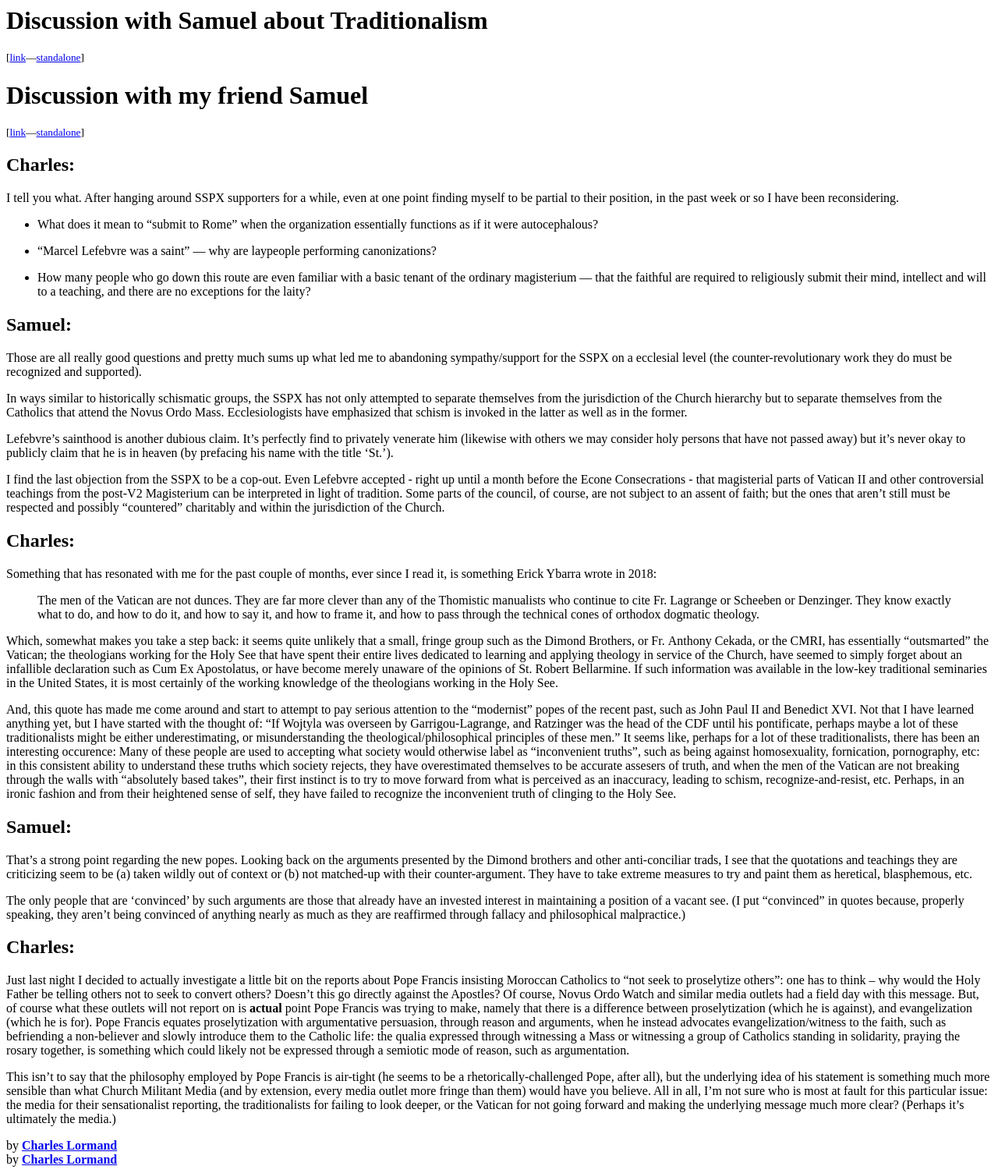
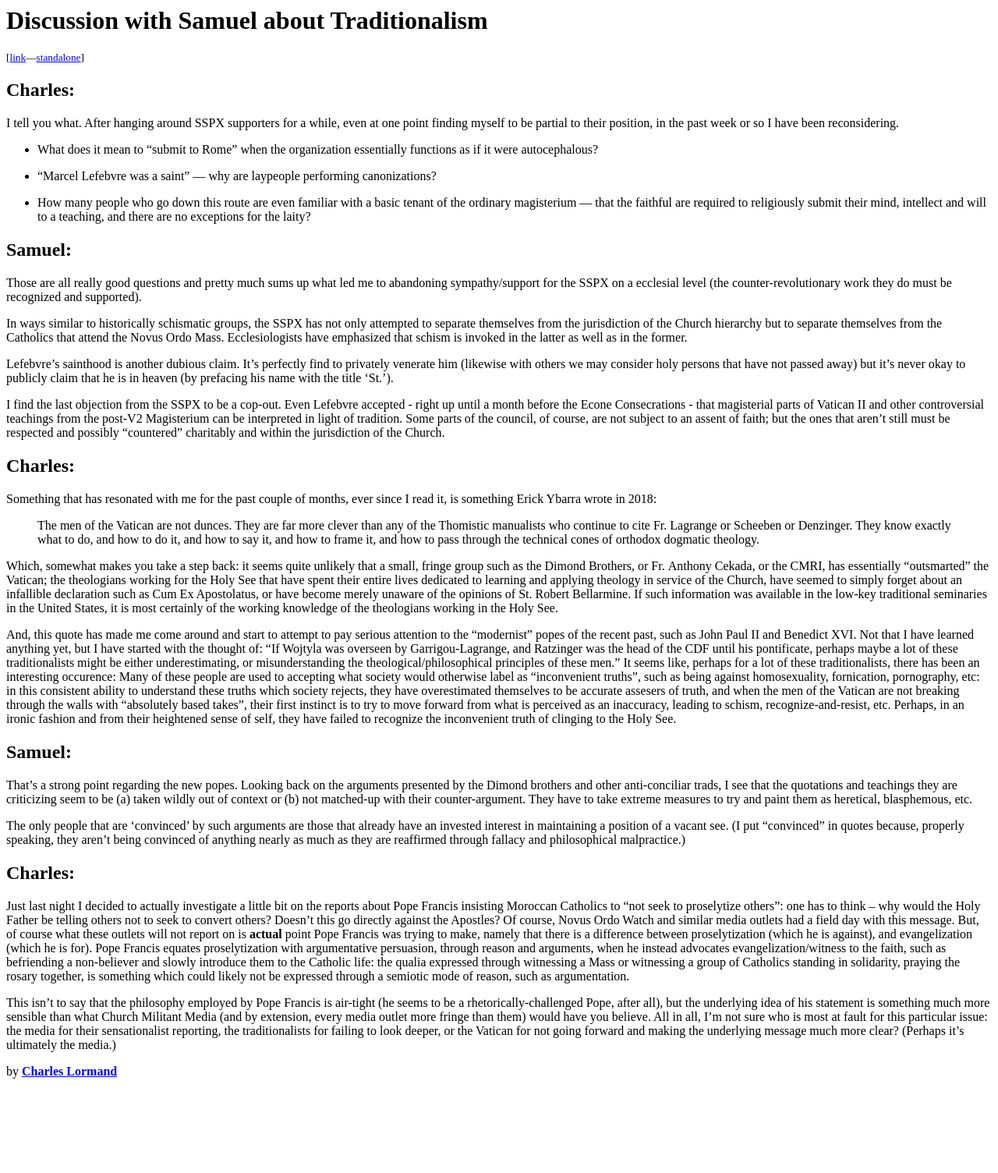
Before and after one commit to clormand/clormand.github.io, a plain HTML site: page blog/discussion-with-samuel-about-traditionalism.html in a window 1280 px wide. Shown: the whole page at 78% size. After the commit the page ends 1391 px from the top, so only its background shows below. Drawn offline with Linux system fonts and the light colour scheme.

Commit message:
Blog update 4/5 -- edit

```diff
--- a/blog/discussion-with-samuel-about-traditionalism.html
+++ b/blog/discussion-with-samuel-about-traditionalism.html
@@ -9,13 +9,6 @@
 <small>[<a href='../2020.html#discussion-with-samuel-about-traditionalism'>link</a>&mdash;<a href='discussion-with-samuel-about-traditionalism.html'>standalone</a>]</small>
 <html>
 <head>
-<title>Discussion with my friend Samuel</title>
-<link rel='stylesheet' type='text/css' href='../style.css'>
-<meta charset='utf-8'/>
-</head>
-<body>
-<h1>Discussion with my friend Samuel</h1>
-<small>[<a href='../2020.html#discussion-with-my-friend-samuel'>link</a>&mdash;<a href='discussion-with-my-friend-samuel.html'>standalone</a>]</small>
 <div id="charles">
 <h2 id="charles">Charles:</h2>
 </div>
@@ -55,7 +48,5 @@
 </body>
 
 </html>
-<footer>by <strong><a href='https://charles.lormand.com/'>Charles Lormand</a></strong></footer>
-</body>
 
 </html>
```
